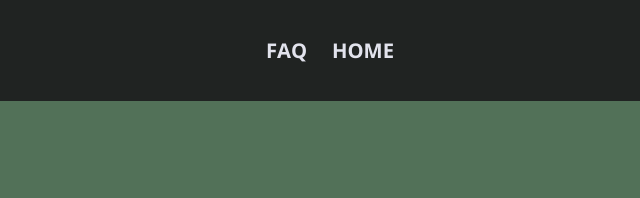
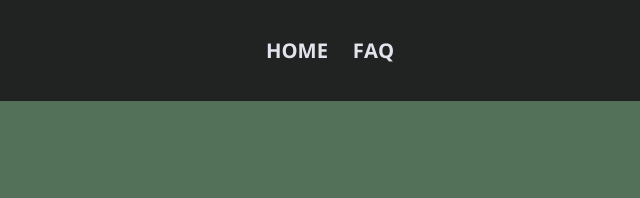
Before and after one commit to adetounabims/unplugged-retreat, a website: page about/index.html in a window 1280 px wide. Shown: the top 198 px of the page, 566-1206 px from the left. Drawn offline with nearby package versions, Linux system fonts and the light colour scheme.

Commit message:
completed project

```diff
--- a/about/index.html
+++ b/about/index.html
@@ -41,9 +41,8 @@
         <div class="header-divider"></div>
         <nav>
              <ul>
-                 <li><a href="../faq/index.html" target="_blank">FAQ</a></li>
-                 <li><a href="../index.html" target="_blank"> HOME </a>
-                 </li>
+                  <li><a href="../index.html" target="_blank"> HOME </a></li>
+                  <li><a href="../faq/index.html" target="_blank">FAQ</a></li>
              </ul>
         </nav>
     </div>
```
Also changed, not shown: faq/index.html (+1 -1 lines).
